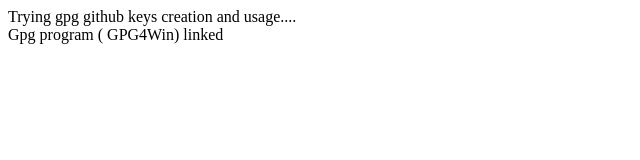
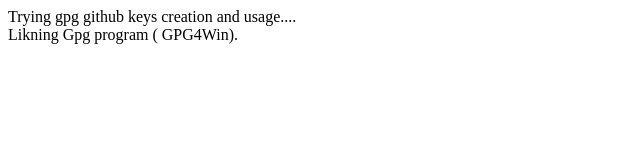
Before and after one commit to sunny775/gpg, a plain HTML site: page index.html in a window 1280 px wide. Shown: the full height of the page, 0-640 px from the left. Drawn offline with Linux system fonts and the light colour scheme.

Commit message:
changes made

```diff
--- a/index.html
+++ b/index.html
@@ -11,7 +11,7 @@
     Trying gpg github keys creation and usage....
   </div>
   <div>
-    Gpg program ( GPG4Win) linked
+    Likning Gpg program ( GPG4Win).
   </div>
 </body>
 </html>
```
